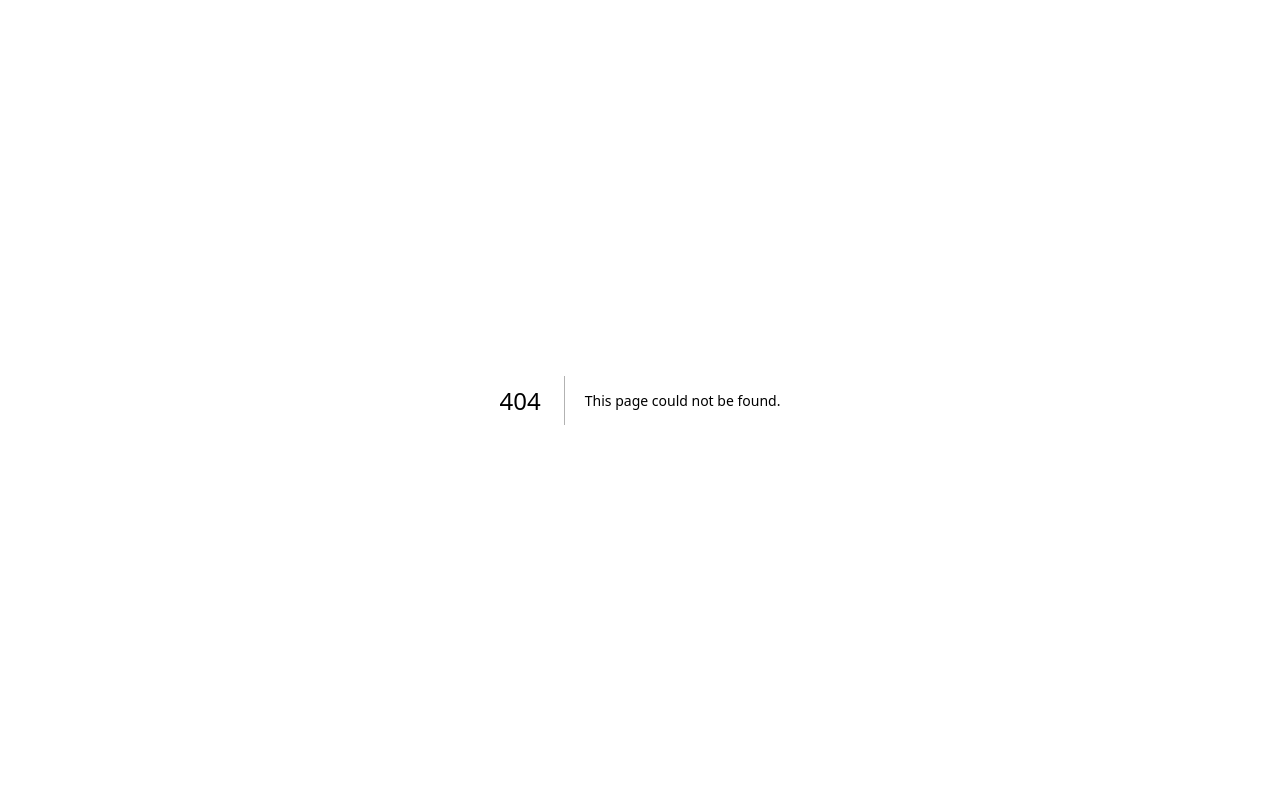
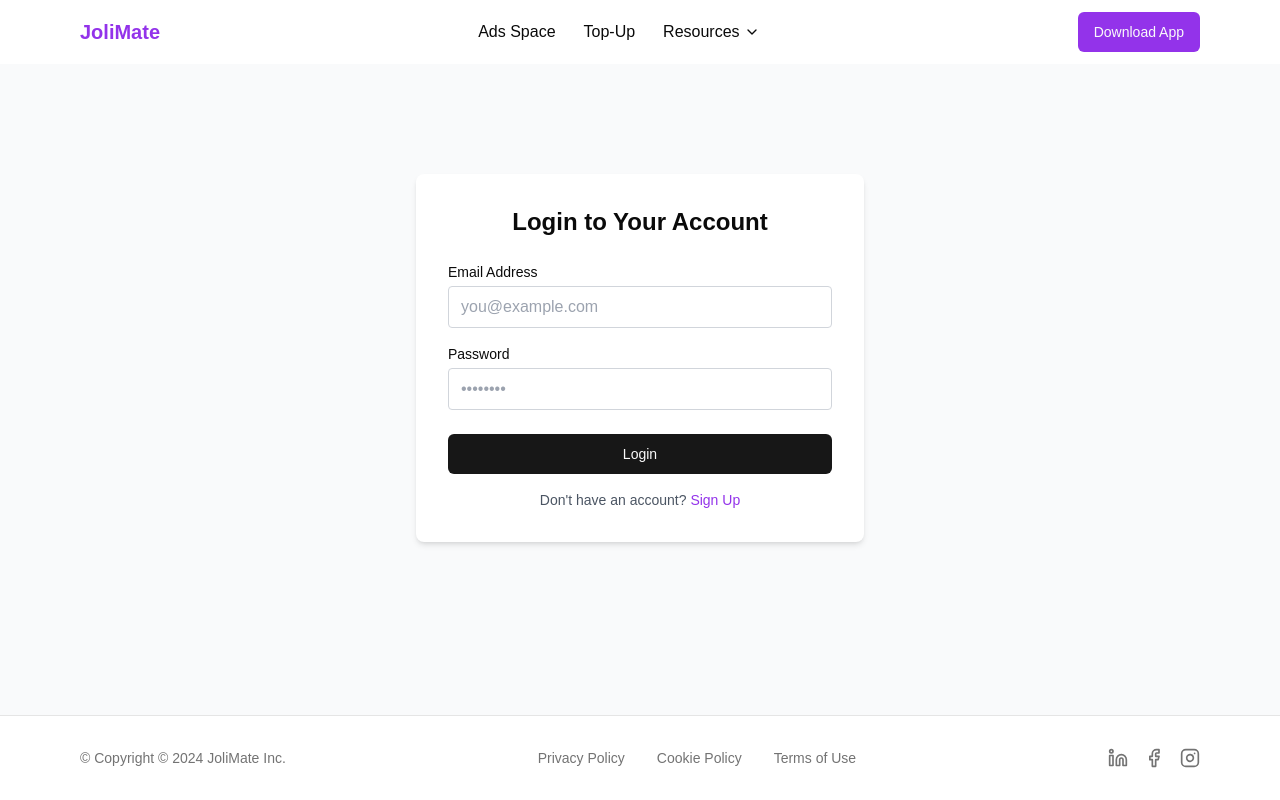
Before and after one commit to Callmecgrey/jolimate, a Next.js app: page /login in a window 1280 px wide. Before the commit this address had no page. Built offline with nearby package versions, Linux system fonts and the light colour scheme.

Commit message:
commit code

```diff
--- /dev/null
+++ b/app/login/page.tsx
@@ -0,0 +1,19 @@
+// app/login/page.tsx
+import { Navbar } from "@/components/navbar";
+import { Footer } from "@/components/footer";
+import LoginForm from "@/components/loginForm";
+
+export default function LoginPage() {
+  return (
+    <>
+      <Navbar />
+      <main className="flex-grow flex items-center justify-center bg-gray-50">
+        <div className="w-full max-w-md p-8 space-y-6 bg-white rounded-lg shadow-md">
+          <h2 className="text-2xl font-bold text-center">Login to Your Account</h2>
+          <LoginForm />
+        </div>
+      </main>
+      <Footer />
+    </>
+  );
+}
--- /dev/null
+++ b/components/loginForm.tsx
@@ -0,0 +1,152 @@
+// components/LoginForm.tsx
+'use client';
+
+import { useState } from "react";
+import { Button } from "@/components/ui/button";
+import Link from "next/link";
+
+interface FormData {
+  email: string;
+  password: string;
+}
+
+const LoginForm: React.FC = () => {
+  const [formData, setFormData] = useState<FormData>({
+    email: "",
+    password: "",
+  });
+
+  const [errors, setErrors] = useState<Partial<FormData>>({});
+  const [isSubmitting, setIsSubmitting] = useState(false);
+  const [loginError, setLoginError] = useState("");
+
+  const handleChange = (e: React.ChangeEvent<HTMLInputElement>) => {
+    setFormData((prev) => ({
+      ...prev,
+      [e.target.name]: e.target.value,
+    }));
+  };
+
+  const validate = (): Partial<FormData> => {
+    const newErrors: Partial<FormData> = {};
+    if (!formData.email) {
+      newErrors.email = "Email is required.";
+    } else if (!/\S+@\S+\.\S+/.test(formData.email)) {
+      newErrors.email = "Email is invalid.";
+    }
+
+    if (!formData.password) {
+      newErrors.password = "Password is required.";
+    } else if (formData.password.length < 6) {
+      newErrors.password = "Password must be at least 6 characters.";
+    }
+
+    return newErrors;
+  };
+
+  const handleSubmit = async (e: React.FormEvent) => {
+    e.preventDefault();
+    const validationErrors = validate();
+    if (Object.keys(validationErrors).length > 0) {
+      setErrors(validationErrors);
+      return;
+    }
+
+    setErrors({});
+    setIsSubmitting(true);
+    setLoginError("");
+
+    try {
+      // TODO: Replace with your authentication logic
+      // Example:
+      // const response = await fetch("/api/login", {
+      //   method: "POST",
+      //   headers: { "Content-Type": "application/json" },
+      //   body: JSON.stringify(formData),
+      // });
+      // if (!response.ok) {
+      //   throw new Error("Invalid credentials");
+      // }
+      // const data = await response.json();
+      // Handle successful login (e.g., redirect)
+
+      // Simulating successful login
+      setTimeout(() => {
+        setIsSubmitting(false);
+        // Redirect to dashboard or home page
+        window.location.href = "/";
+      }, 2000);
+    } catch (error: any) {
+      setIsSubmitting(false);
+      setLoginError(error.message || "Something went wrong. Please try again.");
+    }
+  };
+
+  return (
+    <form onSubmit={handleSubmit} noValidate>
+      {loginError && (
+        <div className="mb-4 text-red-600 text-sm">
+          {loginError}
+        </div>
+      )}
+      <div className="mb-4">
+        <label htmlFor="email" className="block mb-1 text-sm font-medium">
+          Email Address
+        </label>
+        <input
+          type="email"
+          id="email"
+          name="email"
+          value={formData.email}
+          onChange={handleChange}
+          className={`w-full px-3 py-2 border rounded ${
+            errors.email ? "border-red-500" : "border-gray-300"
+          } focus:outline-none focus:ring focus:ring-purple-200`}
+          placeholder="you@example.com"
+          required
+        />
+        {errors.email && (
+          <p className="mt-1 text-sm text-red-500">{errors.email}</p>
+        )}
+      </div>
+
+      <div className="mb-6">
+        <label htmlFor="password" className="block mb-1 text-sm font-medium">
+          Password
+        </label>
+        <input
+          type="password"
+          id="password"
+          name="password"
+          value={formData.password}
+          onChange={handleChange}
+          className={`w-full px-3 py-2 border rounded ${
+            errors.password ? "border-red-500" : "border-gray-300"
+          } focus:outline-none focus:ring focus:ring-purple-200`}
+          placeholder="••••••••"
+          required
+        />
+        {errors.password && (
+          <p className="mt-1 text-sm text-red-500">{errors.password}</p>
+        )}
+      </div>
+
+      <Button
+        type="submit"
+        className="w-full"
+        disabled={isSubmitting}
+      >
+        {isSubmitting ? "Logging in..." : "Login"}
+      </Button>
+
+      <p className="mt-4 text-center text-sm text-gray-600">
+        Don't have an account?{" "}
+        <Link href="/signup" className="text-purple-600 hover:underline">
+          Sign Up
+        </Link>
+      </p>
+    </form>
+  );
+};
+
+export default LoginForm;
```
